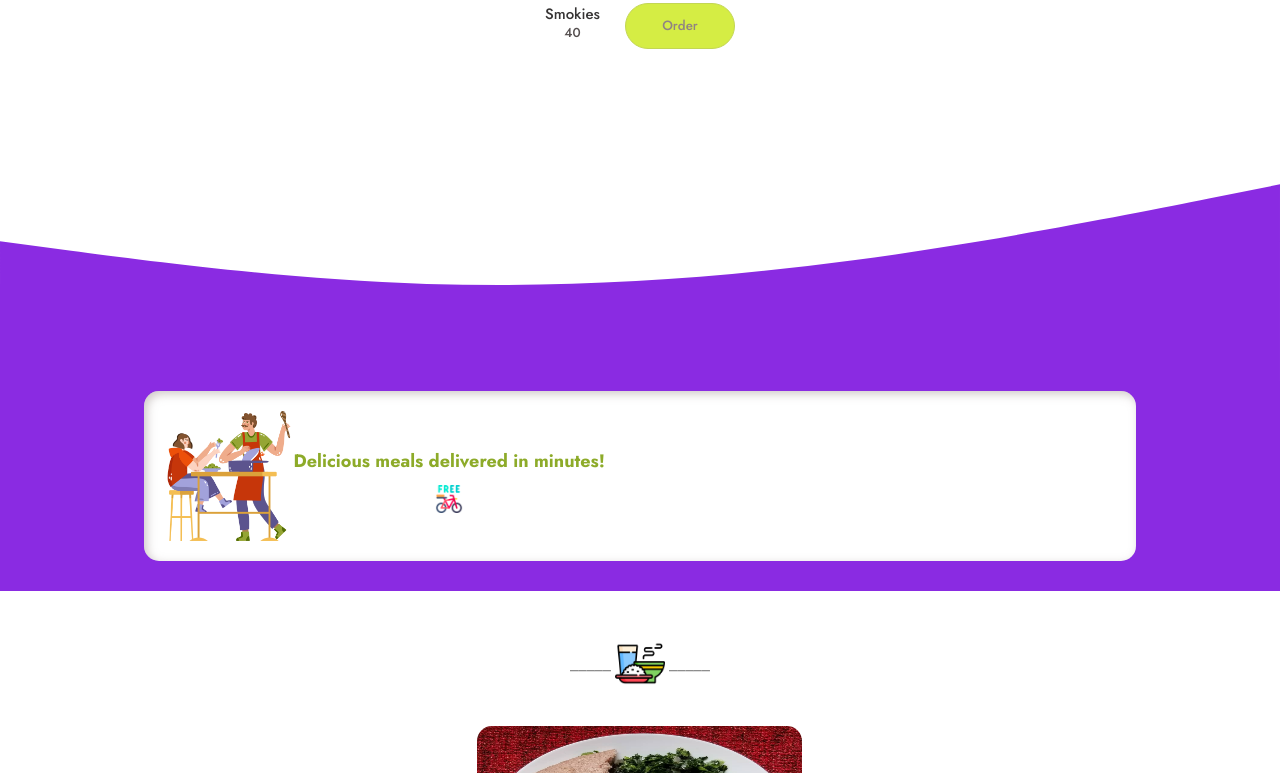
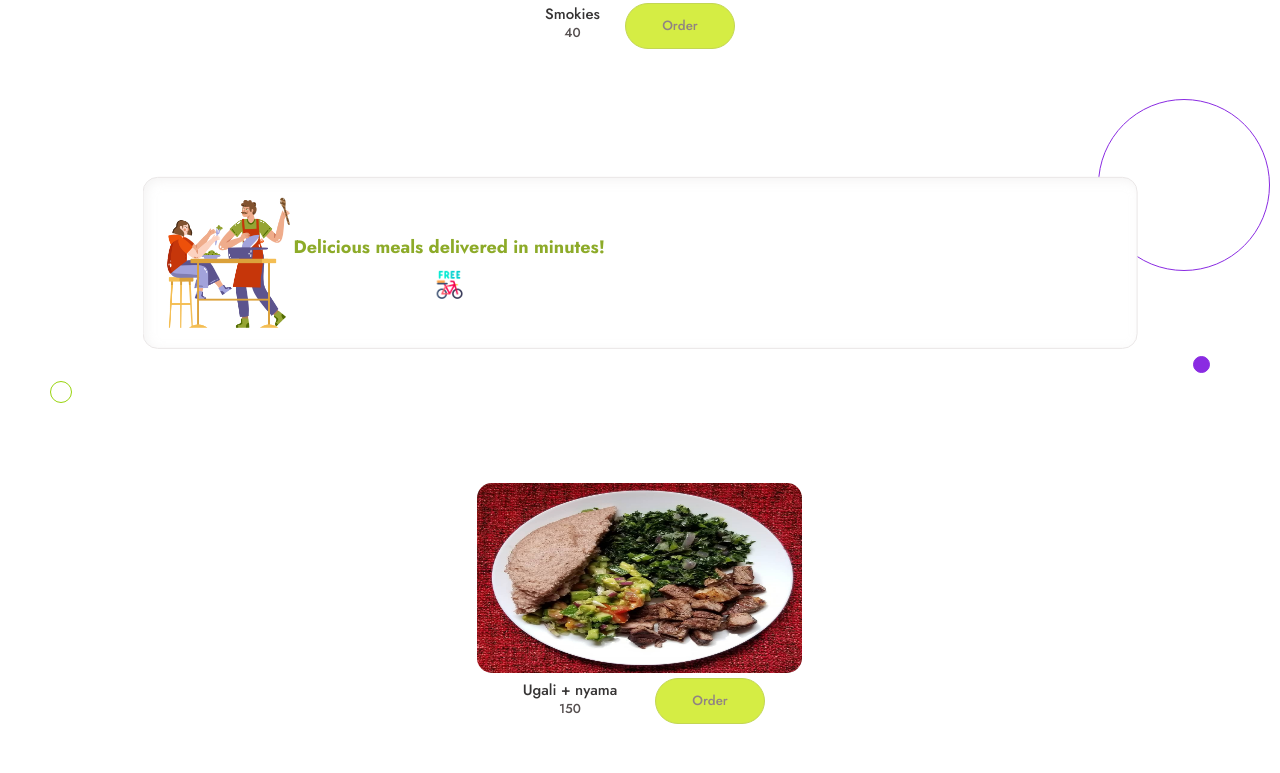
Before and after one commit to George-Agai/Gigi-Fast-Foods, a React (Create React App) app: page / in a window 1280 px wide. Shown: the part 1627-2400 px from the top of the page. Built offline with nearby package versions, Linux system fonts and the light colour scheme.

Commit message:
Cleaning

```diff
--- a/src/home/AdminPage.js
+++ b/src/home/AdminPage.js
@@ -551,9 +551,9 @@ const AdminPage = () => {
             </div>
             {businessToday ? <div className='order-types-and-expenses-main-container'>
                 <div className='order-types-and-expenses-button-container'>
-                    <button onClick={HandleOnlineOrdersButtonClick} style={{ backgroundColor: onlineOrders ? 'rgba(212, 231, 95, 1)' : 'rgba(255, 254, 254, 1)' }}>Online orders</button>
-                    <button onClick={HandleOfflineOrdersButtonClick} style={{ backgroundColor: offlineOrders ? 'rgba(212, 231, 95, 1)' : 'rgba(255, 254, 254, 1)' }}>In-shop orders</button>
-                    <button onClick={HandleExpensesButtonClick} style={{ backgroundColor: expenses ? 'rgba(212, 231, 95, 1)' : 'rgba(255, 254, 254, 1)' }}>Expenses</button>
+                    <button onClick={HandleOnlineOrdersButtonClick} style={{ border: onlineOrders ? '1.5px solid #8a2be2' : '1px solid  rgba(197, 191, 191, 1)', color: onlineOrders ? '#8a2be2' : 'rgba(95, 86, 86, 1)', height: onlineOrders ? '50px' : '44px' }}>Online orders</button>
+                    <button onClick={HandleOfflineOrdersButtonClick} style={{ border: offlineOrders ? '1.5px solid #8a2be2' : '1px solid  rgba(197, 191, 191, 1)', color: offlineOrders ? '#8a2be2' : 'rgba(95, 86, 86, 1)', height: offlineOrders ? '50px' : '44px'  }}>In-shop orders</button>
+                    <button onClick={HandleExpensesButtonClick} style={{ border: expenses ? '1.5px solid #8a2be2' : '1px solid  rgba(197, 191, 191, 1)', color: expenses ? '#8a2be2' : 'rgba(95, 86, 86, 1)', height: expenses ? '50px' : '44px' }}>Expenses</button>
                 </div>
                 {onlineOrders && OnlineOrdersFlag ?
                     <div className='admin-page-online-orders'>
--- a/src/home/EmployeePageOrders.js
+++ b/src/home/EmployeePageOrders.js
@@ -27,7 +27,7 @@ const EmployeePageOrders = () => {
     const navigate = useNavigate();
     const [LoginPage, setLoginPage] = useState('true');
     const [Login, setLogin] = useState(false);
-    const [adminLogin, setAdminLogin] = useState('');
+    const [adminLogin, setAdminLogin] = useState('true');
     const [name, setName] = useState('');
     const [password, setPassword] = useState('');
     const [adminName, setAdminName] = useState('');
--- a/src/home/GigiFastFoods.css
+++ b/src/home/GigiFastFoods.css
@@ -61,6 +61,7 @@
     margin-top: 0px;
     margin-bottom: -10px;
     position: sticky;
+    z-index: 2;
     top: -5px;
     border-bottom-right-radius: 60px;
 }
@@ -249,6 +250,7 @@
     margin-right: 0.5%;
     position: fixed;
     left: 50%;
+    z-index: 2;
     bottom: 1%;
     color: rgb(173, 143, 143);
     transform: translateX(-50%);
@@ -401,10 +403,8 @@
     width: 90%;
     margin-left: 5%;
     margin-top: 20px;
-    border-radius: 10px;
-    background-color: rgb(255, 248, 248);
-    border: 1px solid rgb(240, 241, 237);
-    box-shadow: 0 1px 10px 0 rgb(225, 223, 223);
+    border-radius: 20px;
+    border: 1px solid rgb(224, 224, 221);
 }
 
 .order-container tr {
@@ -414,8 +414,8 @@
 
 .order-container td {
     color: rgb(2, 2, 2);
-    font-size: 17px;
-
+    font-size: 15px;
+    text-align: left;
 }
 
 #order-table-row {
@@ -423,18 +423,19 @@
 }
 
 #order-table {
-    margin-top: 15px;
-    margin-left: 5%;
+    margin-top: 20px;
+    margin-left: 7%;
     width: 90%;
 }
 
 .update-quantity-buttons {
+    align-items: center;
     border-radius: 10px;
     width: 30px;
-    height: 20px;
+    height: 25px;
     color: rgba(97, 93, 93, 1);
     border: 1px solid rgba(193, 180, 180, 1);
-    background-color: rgb(255, 248, 248);
+    background-color: white;
 }
 
 .complete-order-button {
@@ -445,8 +446,8 @@
     animation-timing-function: ease-in;
     margin-top: -5px;
     margin-bottom: 10px;
-    width: 300px;
-    height: 63px;
+    width: 85%;
+    height: 60px;
     background-color: rgba(212, 231, 95, 1);
     border: 1px solid rgb(200, 216, 91);
     border-radius: 50px;
@@ -480,9 +481,8 @@
 
 #total-and-amount {
     margin-left: -15%;
-    font-size: 15px;
-    color: rgb(35, 34, 34);
-    font-weight: 600;
+    font-size: 13px;
+    color: rgb(53, 51, 51);
 }
 
 .back-arrow-buttons {
@@ -591,11 +591,13 @@
     border-radius: 30px;
     background-color: rgb(247, 245, 245);
     box-shadow: inset 1px 2px 8px rgba(224, 221, 221, 0.5);
+    margin-top: 30px;
 }
 
 .available-drinks-button-container {
     display: flex;
     justify-content: center;
+    align-items: center;
     text-align: center;
     margin-top: 25px;
     margin-bottom: 20px;
@@ -1029,7 +1031,24 @@
     height: 170px;
     border-radius: 15px;
     margin-top: 10px;
-    box-shadow: inset 3px 3px 10px rgba(162, 149, 147, 0.5);
+    border: 1px solid rgb(233, 230, 230);
+    box-shadow: inset 3px 3px 10px rgba(236, 234, 234, 0.5);
+    position: absolute;
+    z-index: 1;
+    left: 50%;
+    animation: floatingAnimation 2s ease-in-out infinite;
+}
+
+@keyframes floatingAnimation {
+0% {
+    transform: translate(-50%, -2%);
+}
+50% {
+    transform: translate(-50%, -7%);
+}
+100% {
+    transform: translate(-50%, -2%);
+}
 }
 .main-meals-div{
     display: flex;
@@ -1052,7 +1071,7 @@
     display: flex;
     justify-content: center;
     height: 210px;
-    background-color: #8a2be2;
+    /* background-color: #8a2be2; */
 }
 .dropdown-container-container{
     display: flex;
@@ -1104,6 +1123,60 @@
     height: 90px;
     width: 90px;
 }
+.panda-circle-and-square{
+    display: flex;
+    justify-content: space-between;
+    margin-bottom: -100px;
+}
+.panda-circle{
+    height: 170px;
+    width: 170px;
+    margin-left: 35px;
+    border: 1px solid #8ba109;
+    border-radius: 50%;
+}
+.panda-square{
+    background-color: #8a2be2;
+    height: 10px;
+    width: 10px;
+    margin-top: 130px;
+    margin-right: 50px;
+}
+.circle-div{
+    display: flex;
+    justify-content: flex-end;
+
+}
+.circle{
+    height: 170px;
+    width: 170px;
+    margin-bottom: -100px;
+    margin-right: 10px;
+    border: 1px solid #8a2be2;
+    border-radius: 50%;
+}
+.two-circles-div{
+    display: flex;
+    justify-content: space-between;
+    margin-top: -30px;
+    padding-top: 30px;
+}
+.first-circle{
+    border: 1px solid rgb(153, 212, 14);
+    height: 20px;
+    width: 20px;
+    border-radius: 50%;
+    margin-left: 50px;
+}
+.second-circle{
+    border: 1px solid #8a2be2;
+    background-color: #8a2be2;
+    height: 15px;
+    width: 15px;
+    border-radius: 50%;
+    margin-right: 70px;
+    margin-top: -25px;
+}
 .panda-container{
     margin-bottom: 30px;
     display: flex;
--- a/src/home/Home.js
+++ b/src/home/Home.js
@@ -19,6 +19,7 @@ import cooking from './images/cooking.png'
 import freedelivery from './images/free-delivery.png'
 import meal from './images/meal.png'
 import panda from './images/panda.png'
+import circle from './images/circle.png'
 
 //create a context object
 export const MyContext = createContext();
@@ -132,7 +133,13 @@ const Home = () => {
                         </div>
                         <div style={{ height: '30px', marginTop: '-30px' }} id='main-meals'></div>
                         <div className='home-main-body-container'>
-                            <svg xmlns="http://www.w3.org/2000/svg" viewBox="0 0 1440 320" style={{ marginBottom: '-2px' }}><path fill="#8a2be2" fill-opacity="1" d="M0,160L80,170.7C160,181,320,203,480,208C640,213,800,203,960,181.3C1120,160,1280,128,1360,112L1440,96L1440,320L1360,320C1280,320,1120,320,960,320C800,320,640,320,480,320C320,320,160,320,80,320L0,320Z"></path></svg>
+                            {/* <svg xmlns="http://www.w3.org/2000/svg" viewBox="0 0 1440 320" style={{ marginBottom: '-2px' }}><path fill="#8a2be2" fill-opacity="1" d="M0,160L80,170.7C160,181,320,203,480,208C640,213,800,203,960,181.3C1120,160,1280,128,1360,112L1440,96L1440,320L1360,320C1280,320,1120,320,960,320C800,320,640,320,480,320C320,320,160,320,80,320L0,320Z"></path></svg> */}
+
+                            <div className='circle-div'>
+                                {/* <img src={circle} alt='circle' className='circle'/> */}
+                                <div className='circle'></div>
+                            </div>
+
                             <div className='main-meals-div-container'>
                                 <div className='cooking-div'>
                                     <img src={cooking} alt='cooking' className='cooking' />
@@ -143,10 +150,15 @@ const Home = () => {
                                 </div>
                             </div>
 
+                            <div  className='two-circles-div'>
+                                <div className='first-circle'></div>
+                                <div className='second-circle'></div>
+                            </div>
+
                             <div className='meal-div'>
-                                <p>_____</p>
+                                {/* <p>_____</p>
                                 <img src={meal} alt='meal' className='meal' />
-                                <p>_____</p>
+                                <p>_____</p> */}
                             </div>
                             <div className='chips-smokie-main-container' id='ugali-fish-main-container'>
                                 {data.ugaliFishDescription.map((item, index) => {
@@ -155,17 +167,21 @@ const Home = () => {
                                     )
                                 })}
                             </div>
+                            <div className='panda-circle-and-square'>
+                                <div className='panda-circle'></div>
+                                <div className='panda-square'></div>
+                            </div>
                             <div className='panda-container' id='drinks'>
-                                <p>_____</p>
+
                                 <img src={panda} alt='panda' className='panda' />
-                                <p>_____</p>
+
                             </div>
                             <div className='available-drinks-main-container'>
                                 <div className='available-drinks-button-container'>
-                                    <button className='available-drinks-button' id='available-drinks-button-soda' onClick={HandleSodaClick} style={{ backgroundColor: SodaActive ? 'rgb(247, 245, 245)' : 'rgb(247, 245, 245)', border: SodaActive ? '1.5px solid #8a2be2' : '1px solid  rgba(197, 191, 191, 1)', color: SodaActive ? '#8a2be2' : 'rgba(95, 86, 86, 1)' }}>Soda</button>
-                                    <button className='available-drinks-button' onClick={HandleFruitJuicesClick} style={{ backgroundColor: FruitJuicesActive ? 'rgb(247, 245, 245)' : 'rgb(247, 245, 245)', border: FruitJuicesActive ? '1.5px solid #8a2be2' : '1px solid  rgba(197, 191, 191, 1)', color: FruitJuicesActive ? '#8a2be2' : 'rgba(95, 86, 86, 1)' }}>Juice</button>
-                                    <button className='available-drinks-button' onClick={HandleWaterClick} style={{ backgroundColor: WaterActive ? 'rgb(247, 245, 245)' : 'rgb(247, 245, 245)', border: WaterActive ? '1.5px solid #8a2be2' : '1px solid  rgba(197, 191, 191, 1)', color: WaterActive ? '#8a2be2' : 'rgba(95, 86, 86, 1)' }}>Water</button>
-                                    <button className='available-drinks-button' onClick={HandleYoghurtClick} style={{ backgroundColor: YoghurtActive ? 'rgb(247, 245, 245)' : 'rgb(247, 245, 245)', border: YoghurtActive ? '1.5px solid #8a2be2' : '1px solid  rgba(197, 191, 191, 1)', color: YoghurtActive ? '#8a2be2' : 'rgba(95, 86, 86, 1)' }}>Yoghurt</button>
+                                    <button className='available-drinks-button' id='available-drinks-button-soda' onClick={HandleSodaClick} style={{ backgroundColor: SodaActive ? 'rgb(247, 245, 245)' : 'rgb(247, 245, 245)', border: SodaActive ? '1.5px solid #8a2be2' : '1px solid  rgba(197, 191, 191, 1)', color: SodaActive ? '#8a2be2' : 'rgba(95, 86, 86, 1)' , height: SodaActive ? '58px' : '50px' }}>Soda</button>
+                                    <button className='available-drinks-button' onClick={HandleFruitJuicesClick} style={{ backgroundColor: FruitJuicesActive ? 'rgb(247, 245, 245)' : 'rgb(247, 245, 245)', border: FruitJuicesActive ? '1.5px solid #8a2be2' : '1px solid  rgba(197, 191, 191, 1)', color: FruitJuicesActive ? '#8a2be2' : 'rgba(95, 86, 86, 1)', height: FruitJuicesActive ? '58px' : '50px'  }}>Juice</button>
+                                    <button className='available-drinks-button' onClick={HandleWaterClick} style={{ backgroundColor: WaterActive ? 'rgb(247, 245, 245)' : 'rgb(247, 245, 245)', border: WaterActive ? '1.5px solid #8a2be2' : '1px solid  rgba(197, 191, 191, 1)', color: WaterActive ? '#8a2be2' : 'rgba(95, 86, 86, 1)', height: WaterActive ? '58px' : '50px'  }}>Water</button>
+                                    <button className='available-drinks-button' onClick={HandleYoghurtClick} style={{ backgroundColor: YoghurtActive ? 'rgb(247, 245, 245)' : 'rgb(247, 245, 245)', border: YoghurtActive ? '1.5px solid #8a2be2' : '1px solid  rgba(197, 191, 191, 1)', color: YoghurtActive ? '#8a2be2' : 'rgba(95, 86, 86, 1)' , height: YoghurtActive ? '58px' : '50px' }}>Yoghurt</button>
                                 </div>
                                 {SodaActive &&
                                     <div>
--- a/src/home/OrdersPage.js
+++ b/src/home/OrdersPage.js
@@ -83,8 +83,8 @@ const OrdersPage = () => {
                     <table id='order-table'>
                         <thead>
                             <tr id='order-table-row'>
-                                <td><b style={{ fontSize: "14px" }}>Order</b></td>
-                                <td><b style={{ fontSize: "14px" }}>Amount</b></td>
+                                <td><b style={{ fontSize: "13px" }}>Order</b></td>
+                                <td><b style={{ fontSize: "13px" }}>Amount</b></td>
                             </tr>
                         </thead>
                         {items.map((item, index) => {
@@ -100,7 +100,7 @@ const OrdersPage = () => {
                         })}
                     </table>
                     <div>
-                        <h3 id='total-and-amount'>Total&ensp;&ensp;&ensp;&ensp;&ensp;&ensp;&ensp;{cartTotal}</h3>
+                        <h3 id='total-and-amount'>Total&ensp;&ensp;&ensp;&ensp;&ensp;&ensp;&ensp;<b>{cartTotal}</b></h3>
                     </div>
                     <div>
                         <form onSubmit={HandleCompleteOrder}>
```
Also changed, not shown: src/home/images/circle.png (added).
